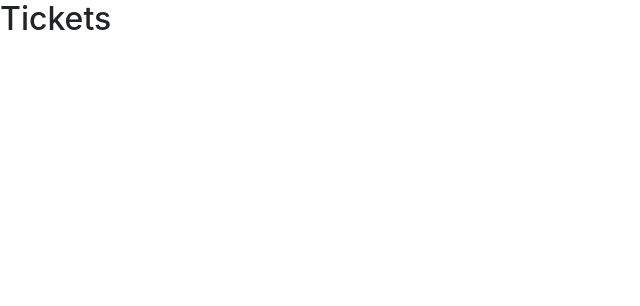
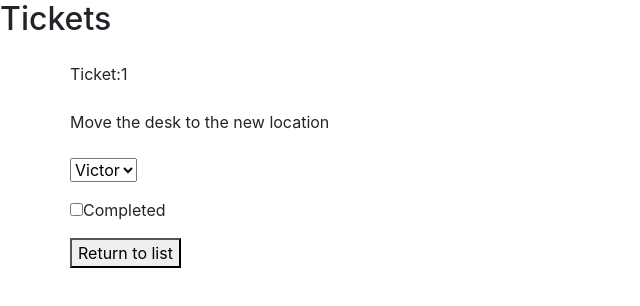
Before and after one commit to SkullBreaker38/2h-homework, an Angular app: page /ticket/1 in a window 1280 px wide. Before the commit this address led to /. Shown: the top 306 px of the page, without its empty margins (0-640 px from the left). Built offline with nearby package versions, Linux system fonts and the light colour scheme.

Commit message:
ticket-detail component

```diff
--- a/src/app/app.module.ts
+++ b/src/app/app.module.ts
@@ -5,16 +5,17 @@ import { BackendService } from './backend.service';
 import { TicketsListComponent } from './tickets-list/tickets-list.component';
 import { RouterModule, Routes } from '@angular/router';
 import { FormsModule, ReactiveFormsModule } from '@angular/forms';
+import { TicketDetailsComponent } from './ticket-details/ticket-details.component';
 
 const appRoutes: Routes = [
     { path: 'tickets', component: TicketsListComponent },
-    // { path: 'ticket/:id', component: TicketsListComponent },
+    { path: 'ticket/:id', component: TicketDetailsComponent },
     //{ path: 'edit', component: EditAppareilComponent },
     {path:'', component:TicketsListComponent}
   ];
 
 @NgModule({
-    declarations: [AppComponent, TicketsListComponent],
+    declarations: [AppComponent, TicketsListComponent, TicketDetailsComponent],
     imports: [BrowserModule,
         FormsModule,
         ReactiveFormsModule,
--- a/src/app/backend.service.ts
+++ b/src/app/backend.service.ts
@@ -19,7 +19,7 @@ export class BackendService {
         {
             id: 0,
             completed: false,
-            assigneeId: 111,
+            assigneeId: 112,
             description: 'Install a monitor arm'
         },
         {
@@ -30,7 +30,7 @@ export class BackendService {
         }
     ];
 
-    public storedUsers: User[] = [{ id: 111, name: 'Victor' }];
+    public storedUsers: User[] = [{ id: 111, name: 'Victor' },{ id: 112, name: 'Boba' }];
 
     private lastId: number = 1;
 
--- /dev/null
+++ b/src/app/ticket-details/ticket-details.component.html
@@ -0,0 +1,20 @@
+<div class="form-group">
+    <label for="id">
+        Ticket:{{(ticket$ |async)?.id}}
+</label>
+</div>
+<div class="form-group">
+    <label for="description">
+     {{ (ticket$ | async)?.description }}
+</label>
+</div>
+<div class="form-group">
+    <select [(value)]="isSelected" (change)="onChange($event)">
+        <option *ngFor="let user of users$ | async" [value]="user.id">{{user.name}}</option>
+    </select>
+</div>
+<div class="form-group">
+    <input type="checkbox" name="completed" id="completed" [(ngModel)]="isCompleted" [(value)]="isSelected" (change)="completeTicket($event)">Completed
+
+</div>
+<button routerLink="/">Return to list</button>
--- /dev/null
+++ b/src/app/ticket-details/ticket-details.component.ts
@@ -0,0 +1,59 @@
+import { Component, OnInit } from '@angular/core';
+import { ActivatedRoute, Router } from '@angular/router';
+import { Observable } from 'rxjs';
+import { Ticket } from 'src/interfaces/ticket.interface';
+import { User } from 'src/interfaces/user.interface';
+import { BackendService } from '../backend.service';
+
+@Component({
+  selector: 'app-ticket-details',
+  templateUrl: './ticket-details.component.html',
+  styleUrls: ['./ticket-details.component.css']
+})
+export class TicketDetailsComponent implements OnInit {
+
+  public readonly users$: Observable<User[]> = this.backendService.users();
+  public ticket$: Observable<Ticket>;
+  public user$: Observable<User>;
+  ticket: Ticket;
+  isSelected:number;
+  isCompleted:boolean;
+
+  constructor(private readonly backendService: BackendService,
+    private route: ActivatedRoute,
+    private router: Router) { }
+
+  ngOnInit(): void {
+    const ticketId = +this.route.snapshot.paramMap.get('id')
+
+  this.ticket$ = this.backendService.ticket(ticketId);
+  this.ticket$.subscribe((value) => {
+    if (value) {
+      this.ticket = {
+        id:value.id,
+        assigneeId:value.assigneeId,
+        completed:value.completed,
+        description:value.description
+
+      };
+      this.user$ = this.backendService.user(value.assigneeId);
+      this.isSelected = value.assigneeId;
+      this.isCompleted = value.completed;
+    }
+  })
+  }
+
+  onChange(selection){
+    const id = selection.target.value;
+    this.backendService.assign(this.ticket.id,id).subscribe();
+    this.router.navigate(['/'])
+
+
+  }
+  completeTicket(value){
+    console.log(value.target.checked);
+    this.backendService.complete(this.ticket.id,value.target.checked).subscribe();
+    this.router.navigate(['/'])
+  }
+
+}
--- a/src/app/tickets-list/tickets-list.component.html
+++ b/src/app/tickets-list/tickets-list.component.html
@@ -5,5 +5,6 @@
         Ticket: {{ ticket.id }}, {{ ticket.description }}
         <p>Assign User: {{getUserName(ticket.assigneeId)}}</p>
         Completed : {{ ticket.completed }}
+        <button routerLink="/ticket/{{ticket.id}}">Details</button>
     </li>
 </ul>
```
Also changed, not shown: src/app/ticket-details/ticket-details.component.css (added), 1 other file (tests, documents, lock files or other folders).
